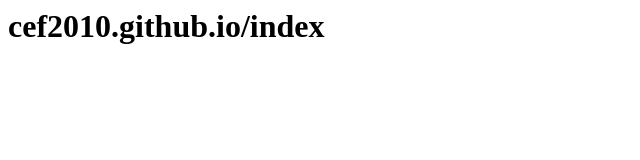
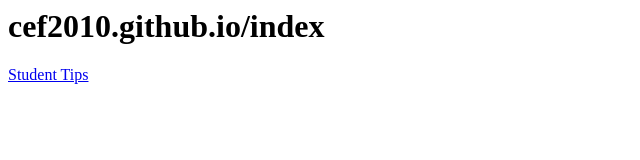
Before and after one commit to cef2010/cef2010.github.io, a plain HTML site: page index.html in a window 1280 px wide. Shown: the whole page, without its empty margins (0-640 px from the left). Drawn offline with Linux system fonts and the light colour scheme.

Commit message:
Add link to student tips

```diff
--- a/index.html
+++ b/index.html
@@ -1 +1,2 @@
 <h1>cef2010.github.io/index</h1>
+<a href='/dpl_student_tips'>Student Tips</a>
```
